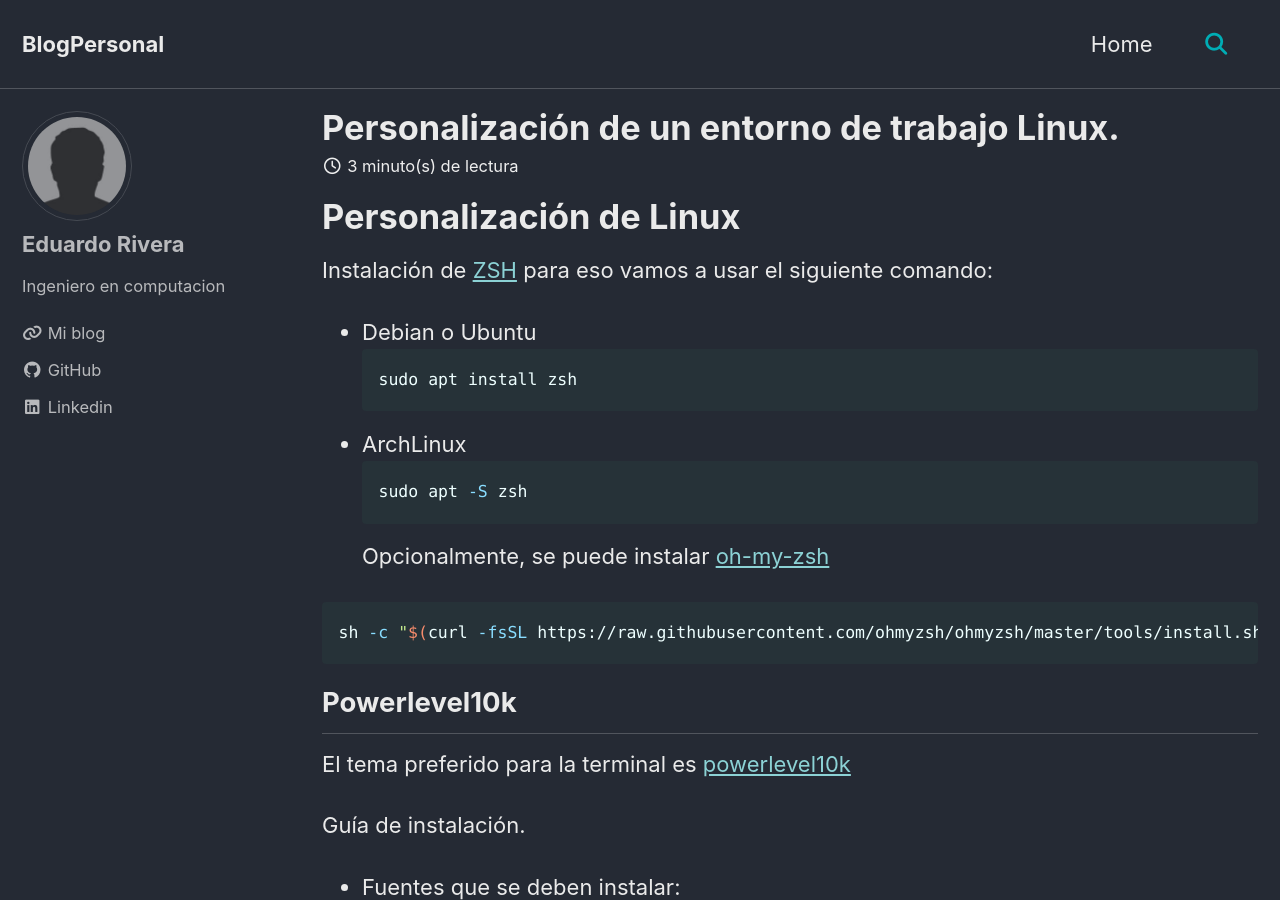
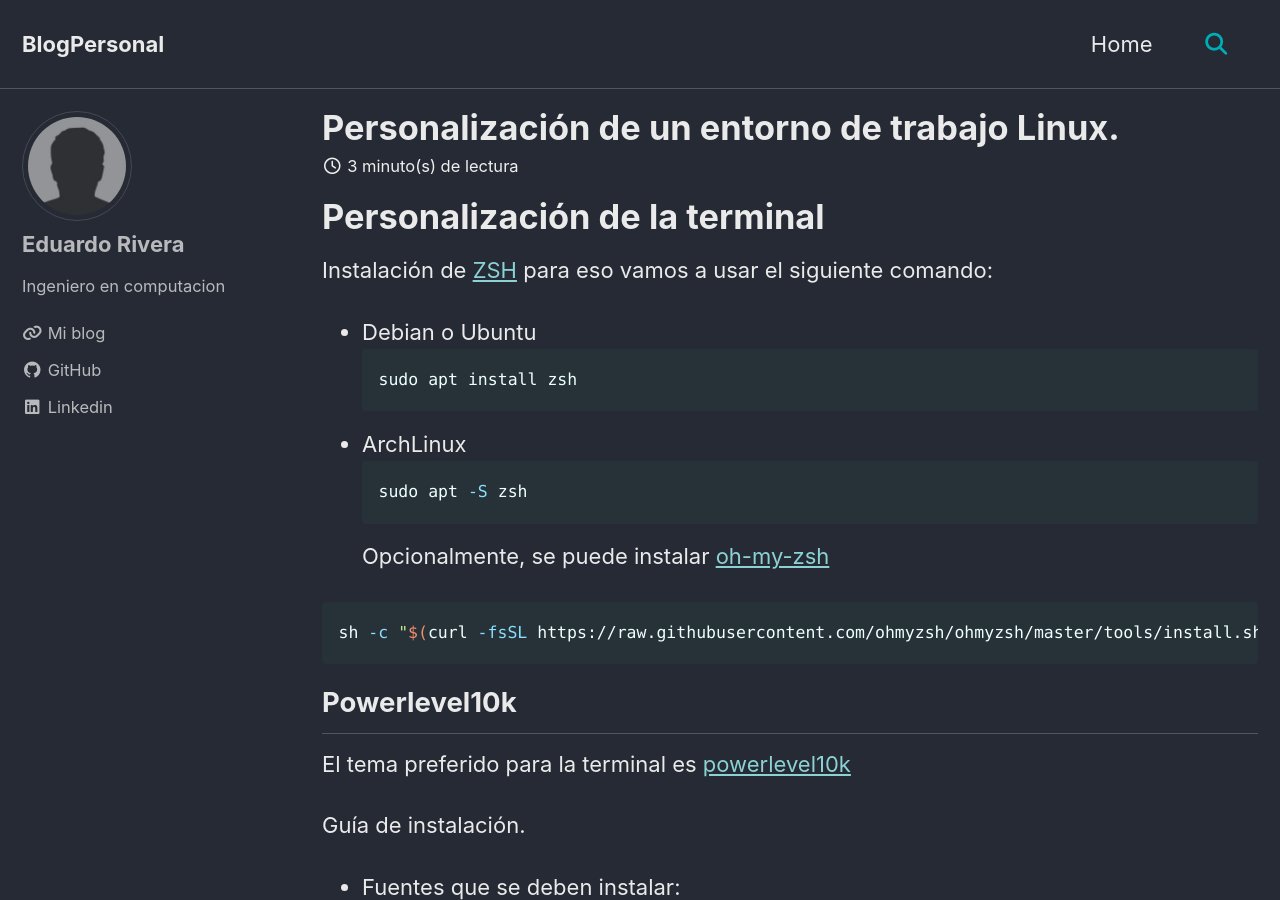
Before and after one commit to Eduardo99RP/Eduardo99RP.github.io, a Jekyll site: the page built from _posts/2024-07-09-Personalizacion.md, in a window 1280 px wide and 900 px high. Built offline with Jekyll 4.4.1, drawn with Linux system fonts in a browser that asks for light colours; cached includes are drawn as plain includes.

Commit message:
Update 2024-07-09-Personalizacion.md

````diff
--- a/_posts/2024-07-09-Personalizacion.md
+++ b/_posts/2024-07-09-Personalizacion.md
@@ -15,7 +15,7 @@ tags:
 ---
 
 
-# Personalización de Linux
+# Personalización de la terminal
 Instalación de  [ZSH](https://github.com/ohmyzsh/ohmyzsh/wiki/Installing-ZSH) para eso vamos a usar el siguiente comando:
 
 - Debian o Ubuntu
@@ -81,7 +81,7 @@ Guía de instalación.
     p10k configure
     ```
 
-## Instalación de plugins
+# Instalación de plugins
 Hay dos plugin muy usados cuáles son:
 - zsh-autosuggestions
 ```sh
@@ -105,7 +105,7 @@ Finalmente tendremos la siguiente terminal y nos quedaría de la siguiente maner
 <img src="/assets/images/PersonalizacionLinux/ventana.png">
 </p>
 
-## Configuración de alias
+# Configuración de alias
 
 ### Alias de bat
 En este caso se utiliza la herramienta [bat](https://github.com/sharkdp/bat) la cual tiene una función parecida al comando cat, sin embargo, este tiene una presentación más elegante y más visual, por lo cual se opta por modificar el comando cat usando el alias en ```.zshrc```
@@ -197,7 +197,7 @@ Así es como se ve nuestra terminal usando esta herramienta:
 
 
 
-## Configuración de .zshrc
+# Configuración de .zshrc
 Esta es la configuración final `.zshrc`
 
 ```sh
@@ -239,7 +239,7 @@ alias  catln='/bin/bat --paging=never'
 # To customize prompt, run `p10k configure` or edit ~/.p10k.zsh.
 [[ ! -f ~/.p10k.zsh ]] || source ~/.p10k.zsh
 ```
-## Aplicación para el usuario root
+# Aplicación para el usuario root
 Si deseas que estos alias también estén disponibles para el usuario root, puedes seguir los mismos pasos anteriores. Alternativamente, puedes crear un enlace simbólico del archivo .zshrc de tu usuario hacia el directorio del root:
 
 ```sh
````
